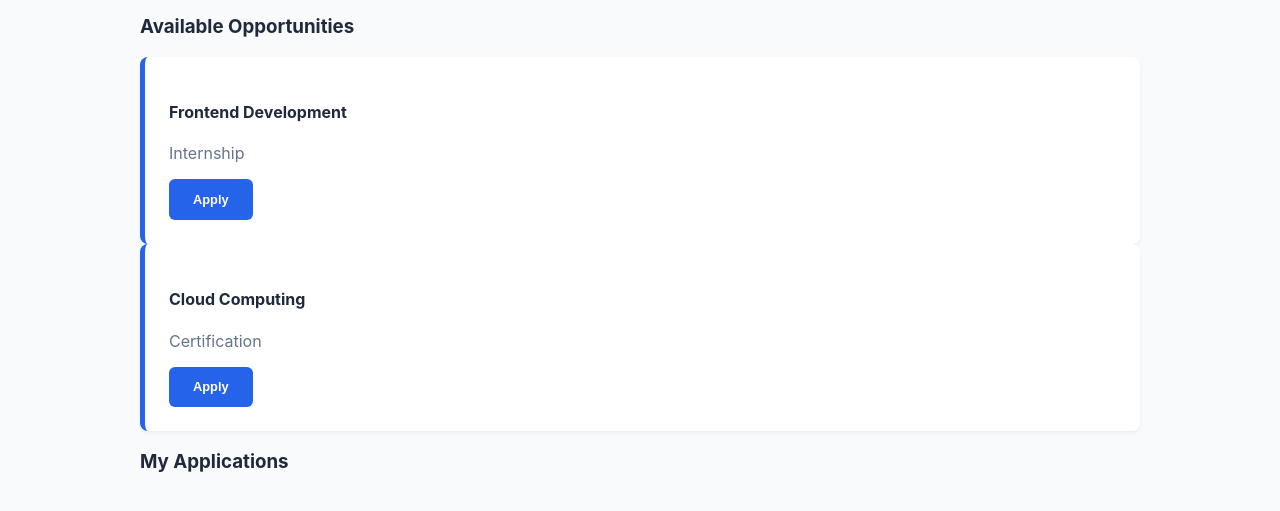
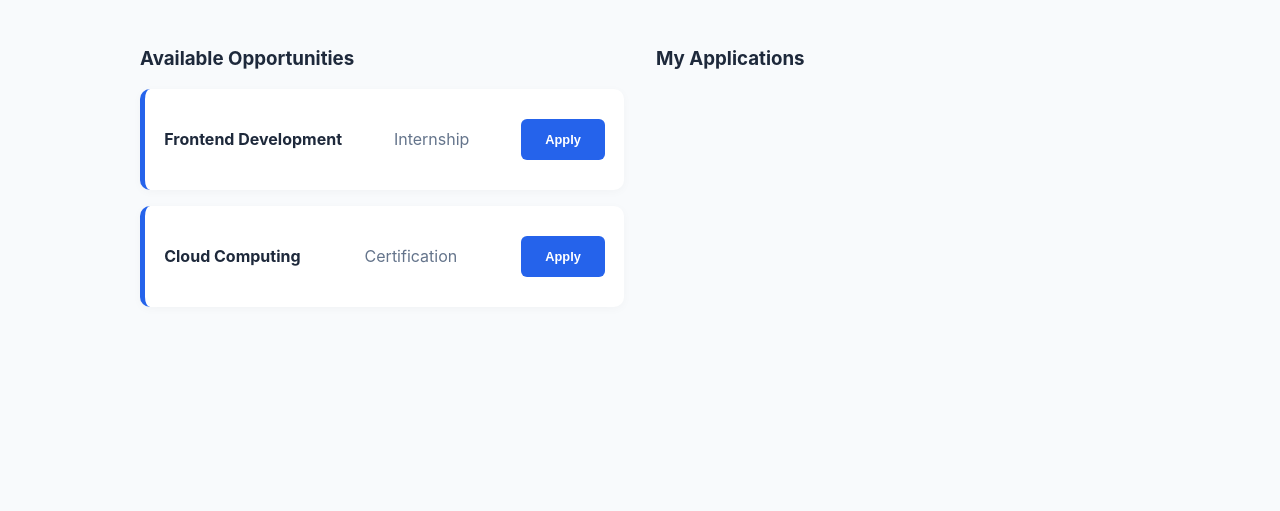
Before and after one commit to devanshbhandari6707-ops/UNICONNECT, a plain HTML site: page index.html in a window 1280 px wide. Both pictures are taken after a click on the button "Student Login". Shown: the part 193-704 px from the top of the page. Drawn offline with Linux system fonts and the light colour scheme.

Commit message:
Update style.css

```diff
--- a/style.css
+++ b/style.css
@@ -62,3 +62,39 @@ button {
 table { width: 100%; border-collapse: collapse; margin-top: 1rem; background: white; border-radius: 8px; overflow: hidden; }
 th, td { padding: 1rem; text-align: left; border-bottom: 1px solid #e2e8f0; }
 th { background: #f1f5f9; }
+.dashboard-grid {
+    display: grid;
+    grid-template-columns: 1fr 1fr;
+    gap: 2rem;
+    margin-top: 2rem;
+}
+
+.grid-vertical {
+    display: flex;
+    flex-direction: column;
+    gap: 1rem;
+}
+
+.opp-card {
+    background: white;
+    padding: 1.2rem;
+    border-radius: 10px;
+    border-left: 5px solid var(--primary);
+    box-shadow: 0 2px 10px rgba(0,0,0,0.03);
+    display: flex;
+    justify-content: space-between;
+    align-items: center;
+}
+
+.applied-badge {
+    background: #dcfce7;
+    color: #166534;
+    padding: 0.3rem 0.8rem;
+    border-radius: 20px;
+    font-size: 0.75rem;
+    font-weight: bold;
+}
+
+@media (max-width: 768px) {
+    .dashboard-grid { grid-template-columns: 1fr; }
+}
```
